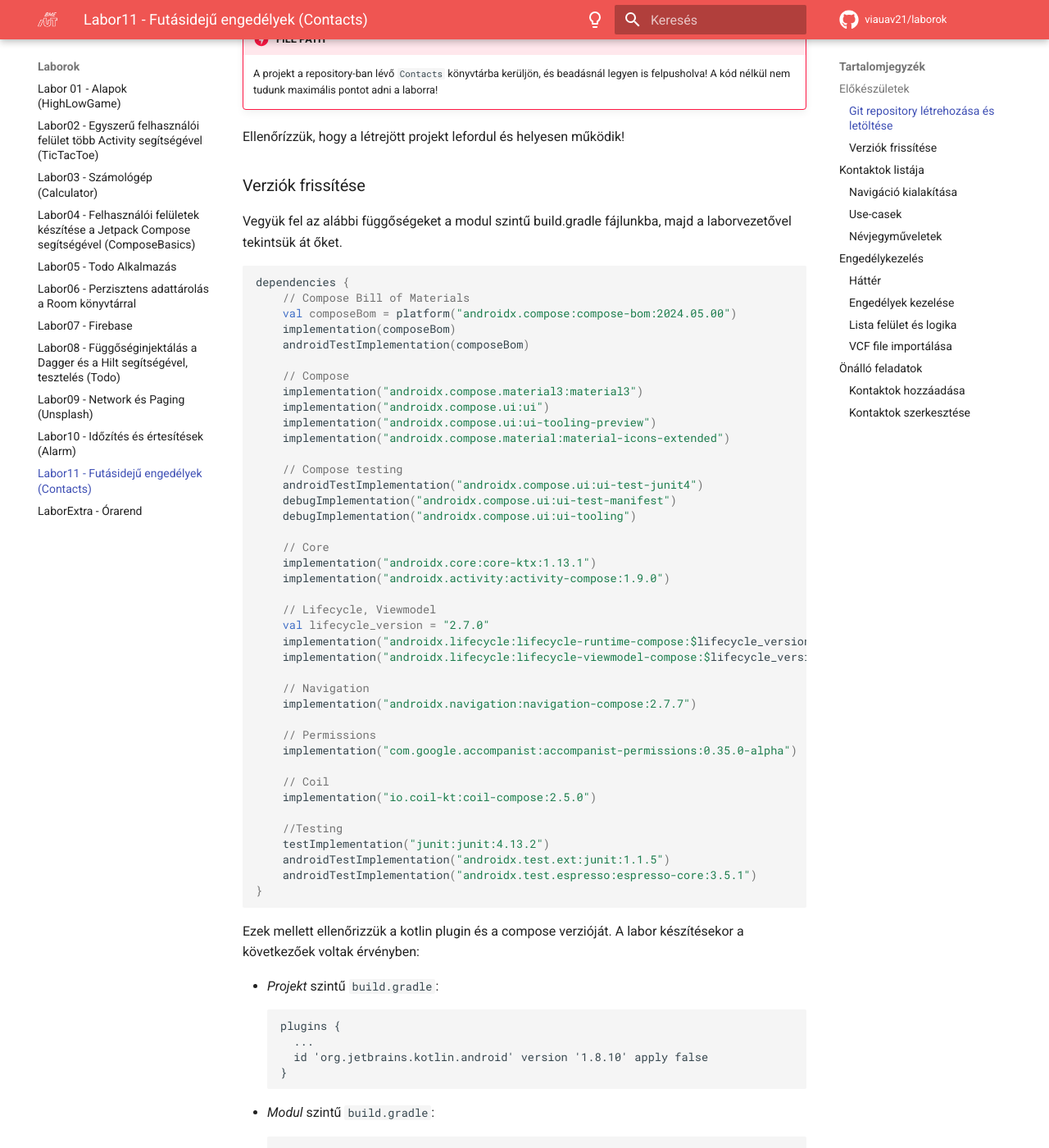
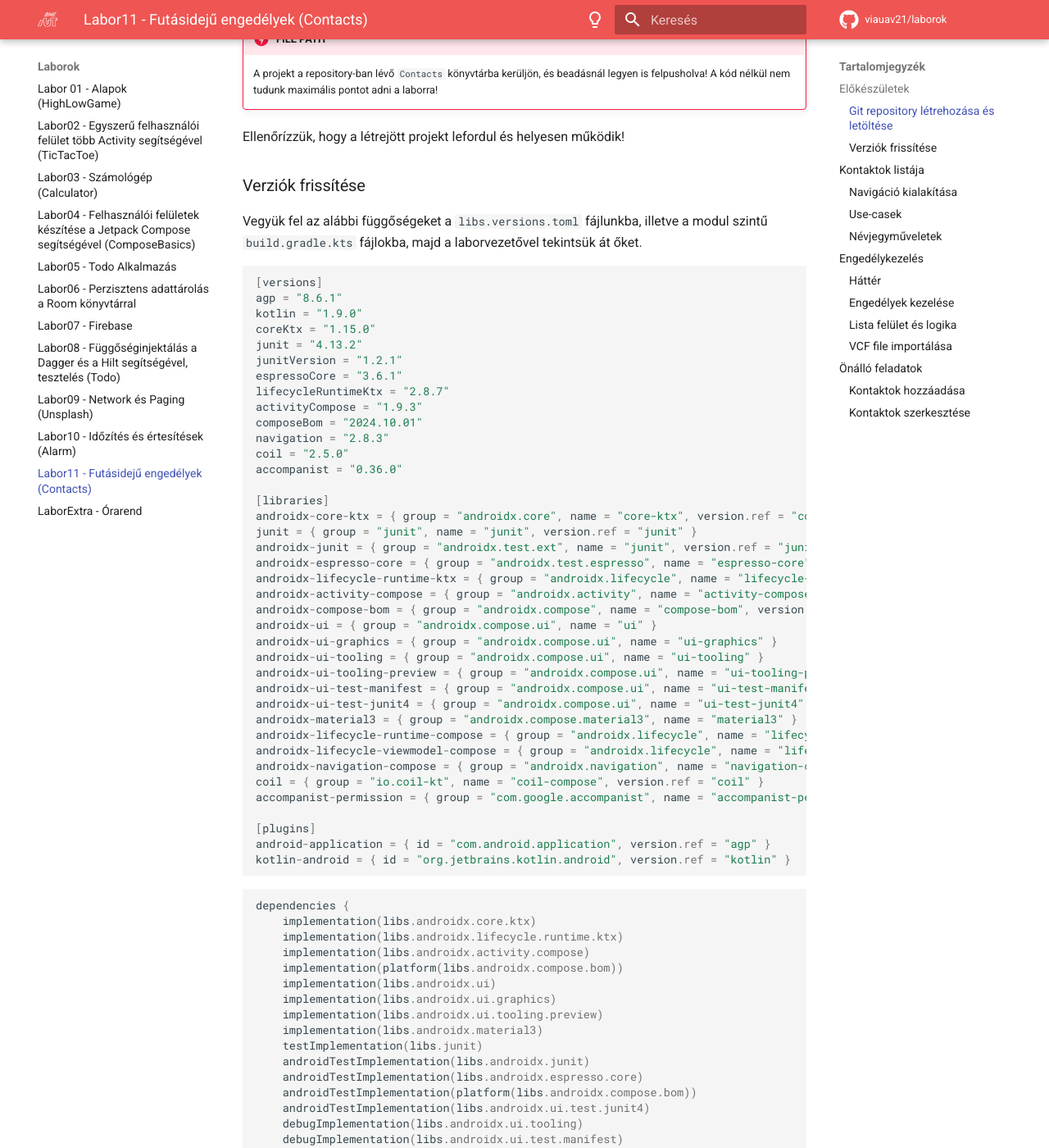
Before and after one commit to VIAUAV21/laborok, an MkDocs documentation site: the page built from docs/laborok/permissions/index.md, in a window 1280 px wide and 1400 px high, scrolled down 1405 px. Shown: the whole window at 82% size. Built offline with MkDocs 1.6.1 and Material for MkDocs 9.7.7, drawn with Linux system fonts in a browser that asks for light colours; comment, search, counter and statistics services are not loaded; some of the changed text lies outside the part shown.

Commit message:
2024 update permission

````diff
--- a/docs/laborok/permissions/index.md
+++ b/docs/laborok/permissions/index.md
@@ -40,71 +40,88 @@ Ezután indítsuk el az Android Studio-t, majd:
 Ellenőrízzük, hogy a létrejött projekt lefordul és helyesen működik!
 
 ### Verziók frissítése
-Vegyük fel az alábbi függőségeket a modul szintű build.gradle fájlunkba, majd a laborvezetővel tekintsük át őket.
+Vegyük fel az alábbi függőségeket a `libs.versions.toml` fájlunkba, illetve a modul szintű `build.gradle.kts` fájlokba, majd a laborvezetővel tekintsük át őket.
+
+```kotlin
+[versions]
+agp = "8.6.1"
+kotlin = "1.9.0"
+coreKtx = "1.15.0"
+junit = "4.13.2"
+junitVersion = "1.2.1"
+espressoCore = "3.6.1"
+lifecycleRuntimeKtx = "2.8.7"
+activityCompose = "1.9.3"
+composeBom = "2024.10.01"
+navigation = "2.8.3"
+coil = "2.5.0"
+accompanist = "0.36.0"
+
+[libraries]
+androidx-core-ktx = { group = "androidx.core", name = "core-ktx", version.ref = "coreKtx" }
+junit = { group = "junit", name = "junit", version.ref = "junit" }
+androidx-junit = { group = "androidx.test.ext", name = "junit", version.ref = "junitVersion" }
+androidx-espresso-core = { group = "androidx.test.espresso", name = "espresso-core", version.ref = "espressoCore" }
+androidx-lifecycle-runtime-ktx = { group = "androidx.lifecycle", name = "lifecycle-runtime-ktx", version.ref = "lifecycleRuntimeKtx" }
+androidx-activity-compose = { group = "androidx.activity", name = "activity-compose", version.ref = "activityCompose" }
+androidx-compose-bom = { group = "androidx.compose", name = "compose-bom", version.ref = "composeBom" }
+androidx-ui = { group = "androidx.compose.ui", name = "ui" }
+androidx-ui-graphics = { group = "androidx.compose.ui", name = "ui-graphics" }
+androidx-ui-tooling = { group = "androidx.compose.ui", name = "ui-tooling" }
+androidx-ui-tooling-preview = { group = "androidx.compose.ui", name = "ui-tooling-preview" }
+androidx-ui-test-manifest = { group = "androidx.compose.ui", name = "ui-test-manifest" }
+androidx-ui-test-junit4 = { group = "androidx.compose.ui", name = "ui-test-junit4" }
+androidx-material3 = { group = "androidx.compose.material3", name = "material3" }
+androidx-lifecycle-runtime-compose = { group = "androidx.lifecycle", name = "lifecycle-runtime-compose", version.ref = "lifecycleRuntimeKtx" }
+androidx-lifecycle-viewmodel-compose = { group = "androidx.lifecycle", name = "lifecycle-viewmodel-compose", version.ref = "lifecycleRuntimeKtx" }
+androidx-navigation-compose = { group = "androidx.navigation", name = "navigation-compose", version.ref = "navigation" }
+coil = { group = "io.coil-kt", name = "coil-compose", version.ref = "coil" }
+accompanist-permission = { group = "com.google.accompanist", name = "accompanist-permissions", version.ref = "accompanist" }
+
+[plugins]
+android-application = { id = "com.android.application", version.ref = "agp" }
+kotlin-android = { id = "org.jetbrains.kotlin.android", version.ref = "kotlin" }
+```
 
 ```kotlin
 dependencies {
-    // Compose Bill of Materials
-    val composeBom = platform("androidx.compose:compose-bom:2024.05.00")
-    implementation(composeBom)
-    androidTestImplementation(composeBom)
-
-    // Compose
-    implementation("androidx.compose.material3:material3")
-    implementation("androidx.compose.ui:ui")
-    implementation("androidx.compose.ui:ui-tooling-preview")
-    implementation("androidx.compose.material:material-icons-extended")
-
-    // Compose testing
-    androidTestImplementation("androidx.compose.ui:ui-test-junit4")
-    debugImplementation("androidx.compose.ui:ui-test-manifest")
-    debugImplementation("androidx.compose.ui:ui-tooling")
-
-    // Core
-    implementation("androidx.core:core-ktx:1.13.1")
-    implementation("androidx.activity:activity-compose:1.9.0")
-
-    // Lifecycle, Viewmodel
-    val lifecycle_version = "2.7.0"
-    implementation("androidx.lifecycle:lifecycle-runtime-compose:$lifecycle_version")
-    implementation("androidx.lifecycle:lifecycle-viewmodel-compose:$lifecycle_version")
-
-    // Navigation
-    implementation("androidx.navigation:navigation-compose:2.7.7")
-
-    // Permissions
-    implementation("com.google.accompanist:accompanist-permissions:0.35.0-alpha")
-
-    // Coil
-    implementation("io.coil-kt:coil-compose:2.5.0")
-
-    //Testing
-    testImplementation("junit:junit:4.13.2")
-    androidTestImplementation("androidx.test.ext:junit:1.1.5")
-    androidTestImplementation("androidx.test.espresso:espresso-core:3.5.1")
-}
-```
-
-Ezek mellett ellenőrizzük a kotlin plugin és a compose verzióját. A labor készítésekor a következőek voltak érvényben:
-
-- _Projekt_ szintű `build.gradle`:
-```gradle
-plugins {
-  ...
-  id 'org.jetbrains.kotlin.android' version '1.8.10' apply false
-}
-```
+    implementation(libs.androidx.core.ktx)
+    implementation(libs.androidx.lifecycle.runtime.ktx)
+    implementation(libs.androidx.activity.compose)
+    implementation(platform(libs.androidx.compose.bom))
+    implementation(libs.androidx.ui)
+    implementation(libs.androidx.ui.graphics)
+    implementation(libs.androidx.ui.tooling.preview)
+    implementation(libs.androidx.material3)
+    testImplementation(libs.junit)
+    androidTestImplementation(libs.androidx.junit)
+    androidTestImplementation(libs.androidx.espresso.core)
+    androidTestImplementation(platform(libs.androidx.compose.bom))
+    androidTestImplementation(libs.androidx.ui.test.junit4)
+    debugImplementation(libs.androidx.ui.tooling)
+    debugImplementation(libs.androidx.ui.test.manifest)
+
+    implementation(libs.androidx.lifecycle.runtime.compose)
+    implementation(libs.androidx.lifecycle.viewmodel.compose)
+    implementation(libs.androidx.navigation.compose)
+    implementation(libs.coil)
+    implementation(libs.accompanist.permission)
+}
+```
+
+Ezek mellett ellenőrizzük a compose verzióját. A labor készítésekor a következőek voltak érvényben:
+
 - _Modul_ szintű `build.gradle`:
 ```gradle
 android {
     ...
     composeOptions {
-        kotlinCompilerExtensionVersion '1.4.3'
-    }
-}
-```
-
-A modul szintű `build.gradle` fájlban álllítsuk át a `compileSdk` értékét **34**-re!
+        kotlinCompilerExtensionVersion '1.5.15'
+    }
+}
+```
+
+A modul szintű `build.gradle` fájlban álllítsuk át a `compileSdk` értékét **35**-re!
 
 Végül vegyük fel előre az alkalmazáshoz szükséges szöveges erőforrásokat:
 
@@ -750,7 +768,7 @@ fun ContactListItem(
                 }
                 Spacer(modifier = Modifier.width(5.dp))
                 IconButton(onClick = { onSendSms(contact.phoneNumber) }) {
-                    VectorImage(Icons.Default.Sms)
+                    VectorImage(Icons.Default.Email)
                         .AsImage(tint = MaterialTheme.colorScheme.primary)
                 }
             }
@@ -1093,18 +1111,6 @@ fun ContactDataItem(
                     onValueChange = onValueChange,
                     singleLine = true,
                     shape = RectangleShape,
-                    colors = TextFieldDefaults.textFieldColors(
-                        focusedTextColor = MaterialTheme.colorScheme.onPrimaryContainer,
-                        disabledTextColor = MaterialTheme.colorScheme.onPrimaryContainer,
-                        containerColor = Color.Transparent,
-                        focusedLabelColor = MaterialTheme.colorScheme.onPrimaryContainer,
-                        unfocusedLabelColor = MaterialTheme.colorScheme.onPrimaryContainer,
-                        disabledLabelColor = MaterialTheme.colorScheme.onPrimaryContainer,
-                        focusedIndicatorColor = Color.Transparent,
-                        unfocusedIndicatorColor = Color.Transparent,
-                        disabledIndicatorColor = Color.Transparent,
-                        errorIndicatorColor = Color.Transparent,
-                    ),
                     enabled = enabled,
                     modifier = Modifier.fillMaxWidth()
                 )
@@ -1222,7 +1228,7 @@ fun AddNewContactScreen(
                         VectorImage(Icons.Default.ArrowBack).AsImage()
                     }
                 },
-                colors = TopAppBarDefaults.smallTopAppBarColors(
+                colors = TopAppBarDefaults.topAppBarColors(
                     containerColor = MaterialTheme.colorScheme.primary,
                     navigationIconContentColor = MaterialTheme.colorScheme.onPrimary,
                     actionIconContentColor = MaterialTheme.colorScheme.onPrimary,
@@ -1238,7 +1244,7 @@ fun AddNewContactScreen(
                 }
             ) {
                 Icon(
-                    imageVector = Icons.Default.Save,
+                    imageVector = Icons.Default.Add,
                     contentDescription = null
                 )
             }
@@ -1310,7 +1316,7 @@ fun PhotoPicker(
             .clip(shape = RoundedCornerShape(100.dp))
     ) {
         Icon(
-            imageVector = Icons.Default.Image,
+            imageVector = Icons.Default.AccountBox,
             contentDescription = null,
             tint = MaterialTheme.colorScheme.primary,
             modifier = Modifier.size(40.dp)
@@ -1563,7 +1569,7 @@ fun ContactDetailsScreen(
                         VectorImage(Icons.Default.ArrowBack).AsImage()
                     }
                 },
-                colors = TopAppBarDefaults.smallTopAppBarColors(
+                colors = TopAppBarDefaults.topAppBarColors(
                     containerColor = MaterialTheme.colorScheme.primary,
                     navigationIconContentColor = MaterialTheme.colorScheme.onPrimary,
                     actionIconContentColor = MaterialTheme.colorScheme.onPrimary,
@@ -1619,14 +1625,14 @@ fun ContactDetailsScreen(
                         )
                         ActionButton(
                             onClick = { viewModel.onEvent(ContactDetailsEvent.SendSms) },
-                            icon = VectorImage(Icons.Default.Sms),
+                            icon = VectorImage(Icons.Default.Email),
                             modifier = Modifier
                                 .weight(1f)
                                 .padding(horizontal = 5.dp)
                         )
                         ActionButton(
                             onClick = { /*TODO*/ },
-                            icon = VectorImage(Icons.Default.Mail),
+                            icon = VectorImage(Icons.Default.MailOutline),
                             modifier = Modifier.weight(1f)
                         )
                     }
````
Also changed, not shown: other parts of docs/laborok/permissions/index.md (+4 -3 lines).
